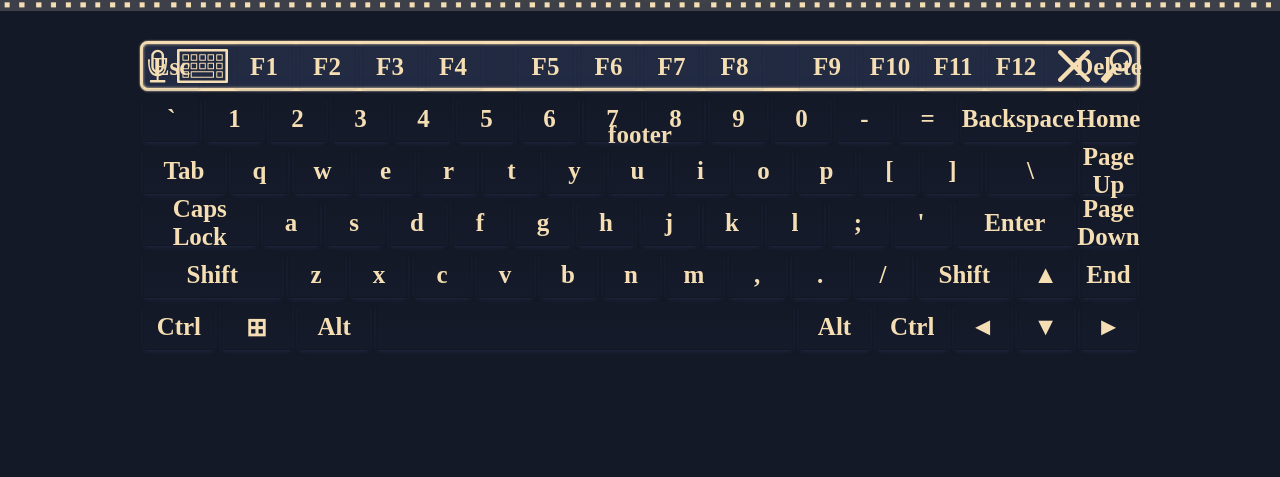
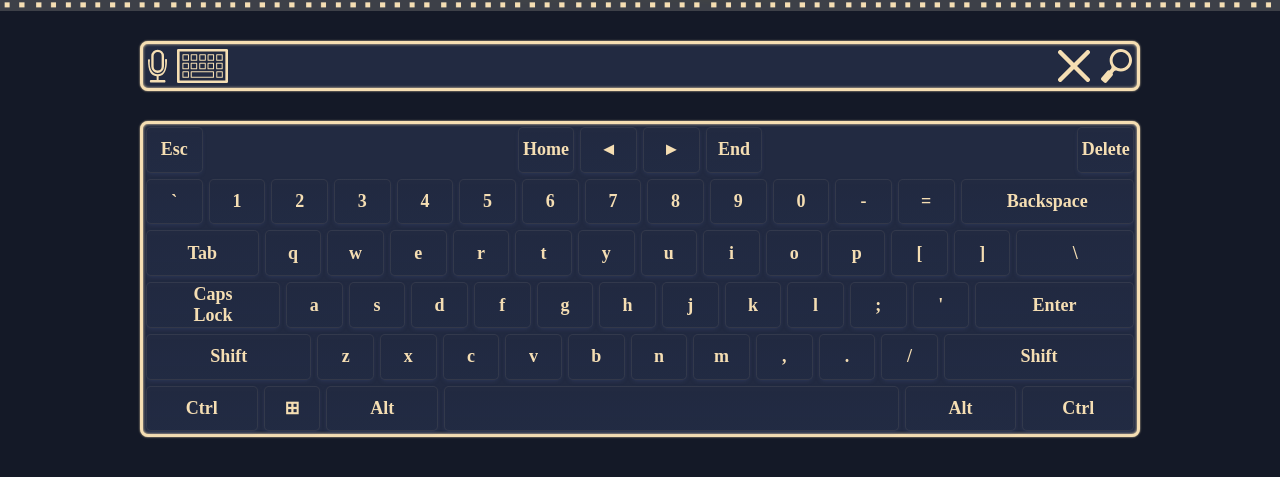
Before and after one commit to LxPvlv/movie-search, a website built with webpack: page movie-search/src/index.html in a window 1280 px wide. Both pictures are taken after a click on the button 202 px from the left and 153 px from the top of the page. Shown: the part 87-564 px from the top of the page. Built offline with nearby package versions, Linux system fonts and the light colour scheme.

Commit message:
feat: add styles for keyboard

```diff
--- a/movie-search/src/assets/styles/_keyboard.scss
+++ b/movie-search/src/assets/styles/_keyboard.scss
@@ -15,7 +15,17 @@
   flex-wrap: wrap;
   width: 100%;
   min-width: 842px;
+  position: absolute;
+  background: #222a41;
+  z-index: 2;
+  font-size: 1.8rem;
+  box-sizing: border-box;
+  @include border;
 }
+.keyboard_hidden {
+  display: none;
+}
+
 .row {
   display: flex;
   width: 100%;
@@ -29,7 +39,8 @@
   position: relative;
   flex-shrink: 0;
   flex-basis: 5.5%;
-  border: 1px solid #00000012;
+  border: 1px solid rgba(245, 222, 179, 0.08);
+  border-radius: 5px;
 }
 .key-square:before {
   content: '';
@@ -73,11 +84,11 @@
 }
 
 #layout-CapsLock {
-  flex-basis: 5%;
+  flex-basis: 3%;
 }
 
 #layout-ShiftLeft {
-  flex-basis: 10%;
+  flex-basis: 3%;
 }
 
 #layout-Space {
@@ -104,11 +115,11 @@
 }
 
 .key-highlight {
-  background-color: #e2e4f9;
+  background-color: #2a3250;
 }
 
 .ripple {
-  box-shadow: 0 0 3px rgb(2, 21, 87);
+  box-shadow: 0 0 3px wheat;
   transform: scale(1);
   position: absolute;
   top: 0;
--- /dev/null
+++ b/movie-search/src/assets/styles/_mixins.scss
@@ -0,0 +1,5 @@
+@mixin border {
+  border: 3px solid wheat;
+  border-radius: 8px;
+  box-shadow: 0 0 2px wheat, inset 0 0 3px wheat;
+}
--- a/movie-search/src/assets/styles/_search-input.scss
+++ b/movie-search/src/assets/styles/_search-input.scss
@@ -8,14 +8,11 @@
   font-size: 3rem;
   color: wheat;
   background: #222a41;
-  border-radius: 8px;
-  border: 3px solid wheat;
   padding: 5px 100px;
   outline: none;
-  box-shadow: 0 0 2px wheat, inset 0 0 3px wheat;
-  text-align: center;
   width: 100%;
   min-width: 0;
+  @include border;
 }
 
 .search-methods,
--- a/movie-search/src/assets/styles/main.scss
+++ b/movie-search/src/assets/styles/main.scss
@@ -1,3 +1,4 @@
+@import './mixins';
 @import './search-input';
 @import './keyboard';
 
@@ -16,8 +17,8 @@ body {
   font-size: 2.5rem;
 }
 
-.keyboard {
-  position: absolute;
+main {
+  position: relative;
 }
 
 .header {
--- a/movie-search/src/index.html
+++ b/movie-search/src/index.html
@@ -15,7 +15,6 @@
     <form id='search-form' class="search-form">
       <div class="search-container">
         <input type="text" name="search" class="search-input" id="search-input">
-        <div class="keyboard" id="keyboard"></div>
 
         <div class="search-methods">
           <button class="search-mic" type="button"></button>
@@ -29,6 +28,7 @@
     </form>
 
     <div id="message-field"></div>
+    <div class="keyboard keyboard_hidden" id="keyboard"></div>
 
     <div class="swiper-container">
       <div class="swiper-wrapper">
--- a/movie-search/src/index.js
+++ b/movie-search/src/index.js
@@ -11,7 +11,7 @@ const messageField = document.querySelector('#message-field')
 const searchInput = searchForm.querySelector('#search-input')
 const clearInputButton = searchForm.querySelector('#clear-input')
 const keyboardButton = searchForm.querySelector('.search-keyboard')
-const keyboardElement = searchForm.querySelector('#keyboard')
+const keyboardElement = document.querySelector('#keyboard')
 
 let removeKeyboardListeners
 let isKeyboardOpen = false
@@ -19,10 +19,12 @@ keyboardButton.addEventListener('click', () => {
   if (isKeyboardOpen) {
     removeKeyboardListeners()
     keyboardElement.innerHTML = ''
+    keyboardElement.setAttribute('class', 'keyboard keyboard_hidden')
     isKeyboardOpen = false
   } else {
     removeKeyboardListeners = keyboard(keyboardElement, searchInput)
     isKeyboardOpen = true
+    keyboardElement.classList.remove('keyboard_hidden')
   }
 })
 
--- a/movie-search/src/keyboard/codes.js
+++ b/movie-search/src/keyboard/codes.js
@@ -1,18 +1,12 @@
 export default [
   [
     { code: 'Escape', label: 'Esc', type: 's' },
-    { code: 'F1', label: 'F1', type: 's' },
-    { code: 'F2', label: 'F2', type: 's' },
-    { code: 'F3', label: 'F3', type: 's' },
-    { code: 'F4', label: 'F4', type: 's' },
-    { code: 'F5', label: 'F5', type: 's' },
-    { code: 'F6', label: 'F6', type: 's' },
-    { code: 'F7', label: 'F7', type: 's' },
-    { code: 'F8', label: 'F8', type: 's' },
-    { code: 'F9', label: 'F9', type: 's' },
-    { code: 'F10', label: 'F10', type: 's' },
-    { code: 'F11', label: 'F11', type: 's' },
-    { code: 'F12', label: 'F12', type: 's' },
+    { code: 'Home', label: 'Home', type: 's' },
+    // { code: 'PageUp', label: 'Page<br>Up', type: 's' },
+    // { code: 'PageDown', label: 'Page Down', type: 's' },
+    { code: 'ArrowLeft', label: '◄', type: 's' },
+    { code: 'ArrowRight', label: '►', type: 's' },
+    { code: 'End', label: 'End', type: 's' },
     { code: 'Delete', label: 'Delete', type: 's' },
   ],
   [
@@ -34,7 +28,6 @@ export default [
     { code: 'Minus', layout: { ru: ['_', '-'], en: ['_', '-'] }, type: 's' },
     { code: 'Equal', layout: { ru: ['+', '='], en: ['+', '='] }, type: 's' },
     { code: 'Backspace', label: 'Backspace', type: 'r' },
-    { code: 'Home', label: 'Home', type: 's' },
   ],
   [
     {
@@ -67,8 +60,6 @@ export default [
       layout: { ru: ['/', '\\'], en: ['|', '\\'] },
       type: 'r',
     },
-
-    { code: 'PageUp', label: 'Page<br>Up', type: 's' },
   ],
   [
     { code: 'CapsLock', label: 'Caps<br>Lock', type: 'r' },
@@ -92,8 +83,6 @@ export default [
       layout: { ru: ['Enter', 'Enter'], en: ['Enter', 'Enter'] },
       type: 'r',
     },
-
-    { code: 'PageDown', label: 'Page Down', type: 's' },
   ],
   [
     { code: 'ShiftLeft', label: 'Shift', type: 'r' },
@@ -108,12 +97,11 @@ export default [
     { code: 'Period', layout: { ru: ['Ю', 'ю'], en: ['>', '.'] }, type: 's' },
     { code: 'Slash', layout: { ru: [',', '.'], en: ['?', '/'] }, type: 's' },
     { code: 'ShiftRight', label: 'Shift', type: 'r' },
-    { code: 'ArrowUp', label: '▲', type: 's' },
-    { code: 'End', label: 'End', type: 's' },
+    // { code: 'ArrowUp', label: '▲', type: 's' },
   ],
   [
     { code: 'ControlLeft', label: 'Ctrl', type: 'r' },
-    { code: 'MetaLeft', label: '⊞', type: 'r' },
+    { code: 'MetaLeft', label: '⊞', type: 's' },
     { code: 'AltLeft', label: 'Alt', type: 'r' },
     {
       code: 'Space',
@@ -122,8 +110,5 @@ export default [
     },
     { code: 'AltRight', label: 'Alt', type: 'r' },
     { code: 'ControlRight', label: 'Ctrl', type: 'r' },
-    { code: 'ArrowLeft', label: '◄', type: 's' },
-    { code: 'ArrowDown', label: '▼', type: 's' },
-    { code: 'ArrowRight', label: '►', type: 's' },
   ],
 ]
--- a/movie-search/src/keyboard/index.js
+++ b/movie-search/src/keyboard/index.js
@@ -121,6 +121,7 @@ export default function (keyboardElement, inputElement) {
     const edited =
       value.slice(0, selectionStart) + text + value.slice(selectionEnd)
     textElement.value = edited
+    textElement.focus()
     textElement.selectionStart = selectionStart + 1
     textElement.selectionEnd = selectionStart + 1
   }
@@ -268,6 +269,8 @@ export default function (keyboardElement, inputElement) {
     }
   }
 
+  /* ********* EVENT LISTENERS ********* */
+
   const handleUp = e => {
     const code = crossBrowserCode(e.code)
     if (code === 'ShiftLeft' || code === 'ShiftRight') {
@@ -279,8 +282,6 @@ export default function (keyboardElement, inputElement) {
     keyElement.classList.remove('key-highlight')
   }
 
-  /* ********* EVENT LISTENERS ********* */
-
   const preventDefault = e => e.preventDefault()
   textElement.addEventListener('keydown', preventDefault)
 
@@ -289,9 +290,9 @@ export default function (keyboardElement, inputElement) {
     dropHandler = ({ code: dropKeyCode }) => {
       keyElement.classList.remove('key-lock')
       if (dropKeyCode === 'ShiftLeft' || dropKeyCode === 'ShiftRight') {
-        handleDown(lockedShift)
+        handleDown({ code: lockedShift })
       } else {
-        handleUp(lockedShift)
+        handleUp({ code: lockedShift })
       }
 
       document.removeEventListener('mousedown', dropHandler)
@@ -307,7 +308,7 @@ export default function (keyboardElement, inputElement) {
     })
   }
 
-  const handleChangeLayout = e => {
+  const handleKeyDown = e => {
     const code = crossBrowserCode(e.code)
     if (
       (code === 'ControlLeft' || code === 'AltLeft') &&
@@ -319,7 +320,7 @@ export default function (keyboardElement, inputElement) {
 
     handleDown(code)
   }
-  document.addEventListener('keydown', handleChangeLayout)
+  document.addEventListener('keydown', handleKeyDown)
 
   document.addEventListener('keyup', handleUp)
 
@@ -380,15 +381,17 @@ export default function (keyboardElement, inputElement) {
   window.addEventListener('focus', handleWindowFocus)
 
   // remove listeners
-  return () => {
+  const removeKeyboardListeners = () => {
     textElement.removeEventListener('keydown', preventDefault)
     document.removeEventListener('mousedown', dropHandler)
     document.removeEventListener('keydown', dropHandler)
-    document.removeEventListener('keydown', handleChangeLayout)
+    document.removeEventListener('keydown', handleKeyDown)
     document.removeEventListener('keyup', handleUp)
     document.removeEventListener('mousedown', addHighlight)
     document.removeEventListener('mouseup', removeHighlight)
     window.removeEventListener('blur', handleWindowBlur)
     window.removeEventListener('focus', handleWindowFocus)
   }
+
+  return removeKeyboardListeners
 }
```
